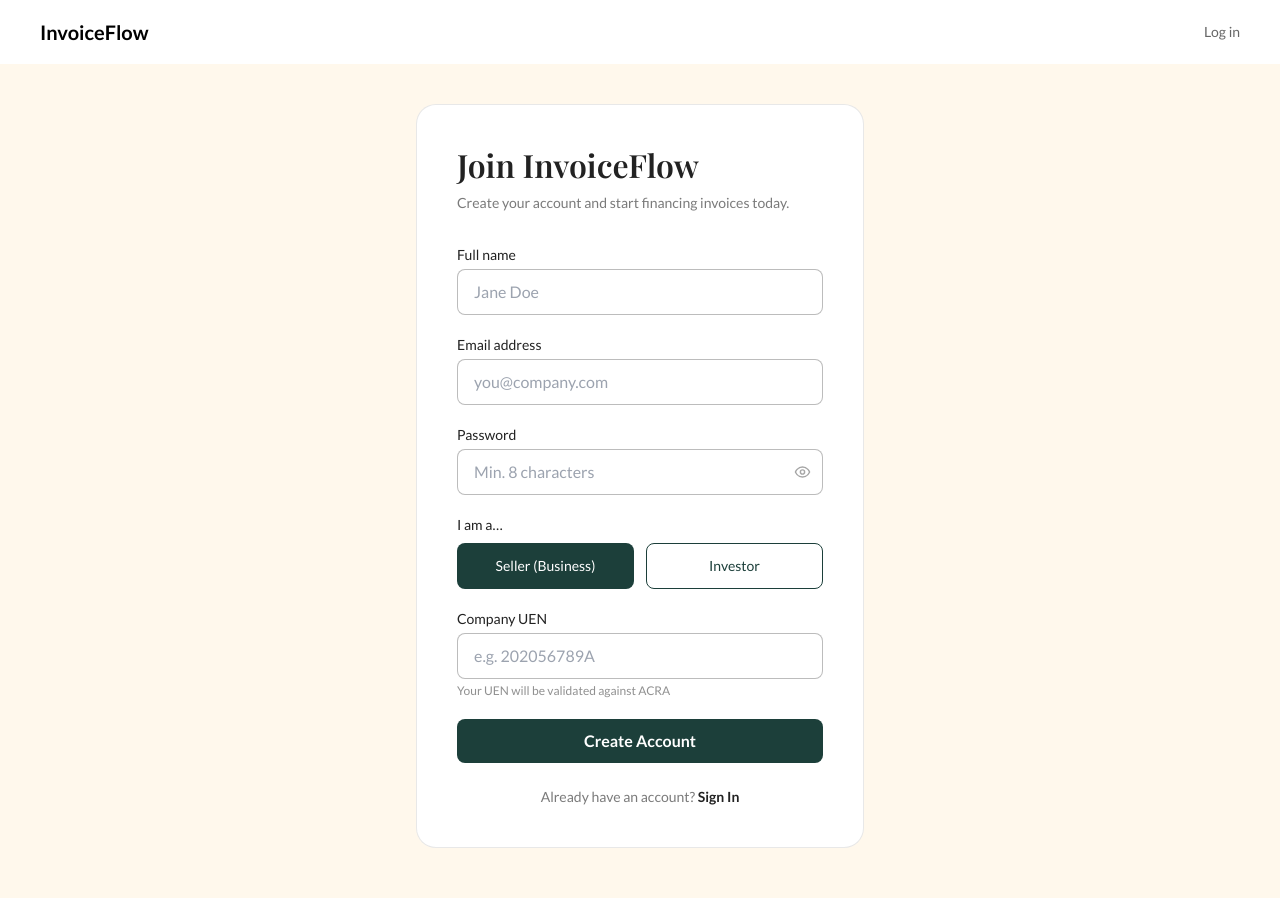
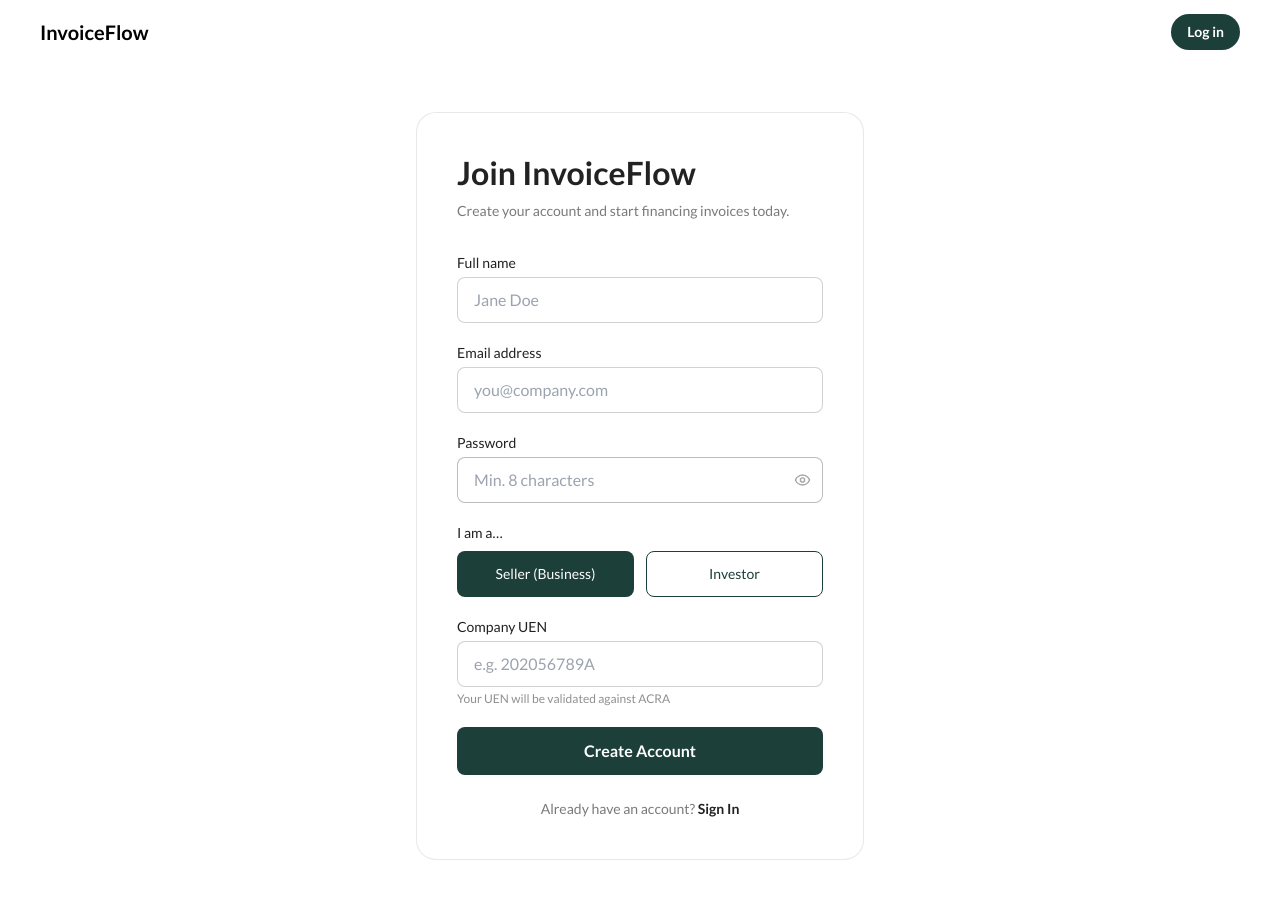
Before and after one commit to ihsankoolz/InvoiceFlow, a React (Vite) app in the folder frontend/: page /register in a window 1280 px wide. Shown: the top 898 px of the page. Built offline with nearby package versions, Linux system fonts and the light colour scheme.

Commit message:
Register page updated

```diff
--- a/frontend/src/components/layout/PublicNav.jsx
+++ b/frontend/src/components/layout/PublicNav.jsx
@@ -19,7 +19,7 @@ export default function PublicNav() {
         {!isLogin && (
           <Link
             to="/login"
-            className="font-['Lato'] font-medium text-sm text-black/60 hover:text-black transition-colors duration-150"
+            className="bg-teal text-white font-['Lato'] font-semibold text-sm px-4 py-2 rounded-[22px] hover:opacity-90 transition-opacity duration-200"
           >
             Log in
           </Link>
--- a/frontend/src/pages/RegisterPage.jsx
+++ b/frontend/src/pages/RegisterPage.jsx
@@ -72,7 +72,7 @@ export default function RegisterPage() {
       : { opacity: 0, transform: 'translateY(20px)' }
 
   return (
-    <div className="relative min-h-screen bg-cream overflow-x-clip flex flex-col">
+    <div className="min-h-screen flex flex-col bg-[#ffffff]">
       <style>{`
         @keyframes regFadeUp {
           from { opacity: 0; transform: translateY(20px); }
@@ -83,10 +83,10 @@ export default function RegisterPage() {
       <PublicNav />
 
       {/* Main content */}
-      <div className="relative flex-1 flex items-start justify-center px-4 pt-10 pb-16" style={{ zIndex: 1 }}>
+      <div className="flex-1 flex items-center justify-center px-4 py-12">
         <div className="w-full max-w-md" style={fadeUpStyle(100)}>
           <div className="bg-white border border-ink/10 rounded-[20px] p-10">
-            <h1 className="font-display font-semibold text-[32px] text-ink mb-2 leading-tight">
+            <h1 className="font-['Lato'] font-semibold text-[32px] text-ink mb-2 leading-tight">
               Join InvoiceFlow
             </h1>
             <p className="font-['Lato'] text-sm text-ink/60 mb-8">
@@ -116,7 +116,7 @@ export default function RegisterPage() {
                   value={fullName}
                   onChange={(e) => setFullName(e.target.value)}
                   placeholder="Jane Doe"
-                  className="w-full border border-ink/30 rounded-lg px-4 py-2.5 font-['Lato'] text-ink bg-white focus:outline-none focus:border-ink transition-colors"
+                  className="w-full border border-ink/20 rounded-lg px-4 py-2.5 font-['Lato'] text-ink bg-white focus:outline-none focus:border-ink/60 focus:ring-2 focus:ring-ink/8 transition-all"
                 />
               </div>
 
@@ -131,7 +131,7 @@ export default function RegisterPage() {
                   value={email}
                   onChange={(e) => setEmail(e.target.value)}
                   placeholder="you@company.com"
-                  className="w-full border border-ink/30 rounded-lg px-4 py-2.5 font-['Lato'] text-ink bg-white focus:outline-none focus:border-ink transition-colors"
+                  className="w-full border border-ink/20 rounded-lg px-4 py-2.5 font-['Lato'] text-ink bg-white focus:outline-none focus:border-ink/60 focus:ring-2 focus:ring-ink/8 transition-all"
                 />
               </div>
 
@@ -197,7 +197,7 @@ export default function RegisterPage() {
                     value={uen}
                     onChange={(e) => setUen(e.target.value)}
                     placeholder="e.g. 202056789A"
-                    className="w-full border border-ink/30 rounded-lg px-4 py-2.5 font-['Lato'] text-ink bg-white focus:outline-none focus:border-ink transition-colors"
+                    className="w-full border border-ink/20 rounded-lg px-4 py-2.5 font-['Lato'] text-ink bg-white focus:outline-none focus:border-ink/60 focus:ring-2 focus:ring-ink/8 transition-all"
                   />
                   <p className="mt-1 font-['Lato'] text-xs text-ink/50">
                     Your UEN will be validated against ACRA
@@ -209,7 +209,7 @@ export default function RegisterPage() {
               <button
                 type="submit"
                 disabled={loading}
-                className="w-full bg-teal text-white rounded-lg px-6 py-2.5 font-['Lato'] font-semibold hover:opacity-90 transition-all duration-200 disabled:opacity-60 disabled:cursor-not-allowed mt-2"
+                className="w-full bg-teal text-white rounded-lg px-6 py-3 font-['Lato'] font-semibold hover:opacity-90 active:scale-[0.98] transition-all duration-200 disabled:opacity-50 disabled:cursor-not-allowed mt-2"
               >
                 {loading ? 'Creating account…' : 'Create Account'}
               </button>
```
